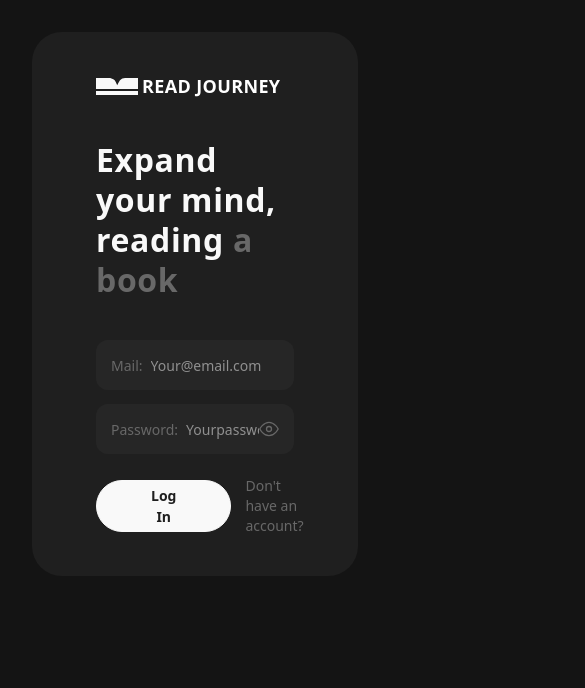
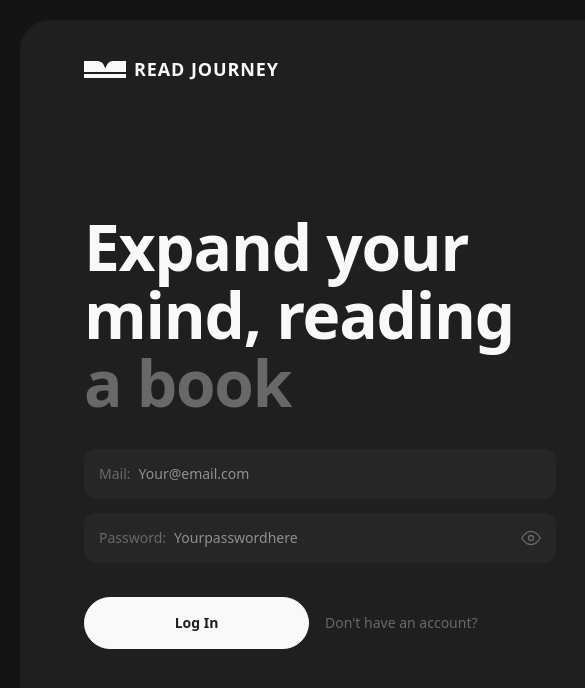
Before and after one commit to maodzhedun/readjourney, a Next.js app: page /login in a window 390 px wide. Shown: the top 688 px of the page, 585 px wide, since content can reach past the window. Built offline with nearby package versions, Linux system fonts and the light colour scheme; no server answers.

Commit message:
layout reg login

```diff
--- a/app/(auth)/layout.tsx
+++ b/app/(auth)/layout.tsx
@@ -7,33 +7,99 @@ export default function AuthLayout({
   children: React.ReactNode;
 }) {
   return (
-    <main className="min-h-screen bg-[#141414]" style={{ padding: '32px' }}>
-      <div className="mx-auto flex min-h-[calc(100vh-64px)] max-w-[1280px] flex-col gap-4 lg:flex-row">
-        {/* Form Section - 600px on desktop */}
+    <div
+      style={{
+        minHeight: '100dvh',
+        backgroundColor: '#141414',
+        padding: '20px',
+        boxSizing: 'border-box',
+      }}
+    >
+      <div
+        style={{
+          display: 'flex',
+          flexDirection: 'row',
+          gap: '20px',
+          maxWidth: '1280px',
+          margin: '0 auto',
+
+          height: 'calc(100dvh - 40px)',
+          minHeight: '700px',
+        }}
+      >
         <div
-          className="flex w-full flex-col rounded-[30px] bg-[#1f1f1f] lg:w-[600px] lg:shrink-0"
-          style={{ padding: '40px 64px' }}
+          style={{
+            width: '600px',
+            minWidth: '600px',
+            backgroundColor: '#1f1f1f',
+            borderRadius: '30px',
+
+            padding: '40px 64px',
+            display: 'flex',
+            flexDirection: 'column',
+
+            overflowY: 'auto',
+            overflowX: 'hidden',
+          }}
         >
-          {/* Logo */}
-          <Link href="/" className="flex items-center gap-1">
+          <Link
+            href="/"
+            style={{
+              display: 'flex',
+              alignItems: 'center',
+              gap: '8px',
+              textDecoration: 'none',
+              flexShrink: 0,
+            }}
+          >
             <Image
               src="/images/logo.svg"
-              alt="Read Journey"
+              alt=""
               width={42}
               height={17}
-              className="h-auto w-auto"
+              priority
+              style={{ display: 'block', flexShrink: 0 }}
             />
-            <span className="text-lg font-bold uppercase tracking-[0.02em] text-white">
+            <span
+              style={{
+                color: '#f9f9f9',
+                fontWeight: 700,
+                fontSize: '18px',
+                lineHeight: 1,
+                letterSpacing: '0.05em',
+                textTransform: 'uppercase',
+                whiteSpace: 'nowrap',
+              }}
+            >
               Read Journey
             </span>
           </Link>
 
-          {children}
+          <div
+            style={{
+              flex: 1,
+              display: 'flex',
+              flexDirection: 'column',
+              justifyContent: 'center',
+
+              minHeight: 0,
+            }}
+          >
+            {children}
+          </div>
         </div>
 
-        {/* Image Section - fills remaining space */}
-        <div className="relative hidden flex-1 items-center justify-center overflow-hidden rounded-[30px] bg-[#1f1f1f] lg:flex">
-          {/* iPhone image with responsive srcSet */}
+        <div
+          style={{
+            flex: 1,
+            backgroundColor: '#1f1f1f',
+            borderRadius: '30px',
+            display: 'flex',
+            alignItems: 'center',
+            justifyContent: 'center',
+            overflow: 'hidden',
+          }}
+        >
           <picture>
             <source
               srcSet="/images/iphone@1x.webp 1x, /images/iphone@2x.webp 2x"
@@ -42,13 +108,11 @@ export default function AuthLayout({
             <img
               src="/images/iphone@1x.webp"
               alt="Read Journey App"
-              width={365}
-              height={548}
-              className="h-auto max-h-[90%] w-auto object-contain"
+              style={{ height: '88%', width: 'auto', display: 'block' }}
             />
           </picture>
         </div>
       </div>
-    </main>
+    </div>
   );
 }
--- a/app/api/auth/register/route.ts
+++ b/app/api/auth/register/route.ts
@@ -6,6 +6,7 @@ import { isAxiosError } from 'axios';
 export async function POST(req: NextRequest) {
   try {
     const body = await req.json();
+
     const response = await api.post('/users/signup', body);
 
     const cookieStore = await cookies();
@@ -15,7 +16,7 @@ export async function POST(req: NextRequest) {
       httpOnly: true,
       secure: process.env.NODE_ENV === 'production',
       sameSite: 'lax',
-      maxAge: 60 * 60 * 24 * 7,
+      maxAge: 60 * 60, // 1 hour
       path: '/',
     });
 
--- a/app/layout.tsx
+++ b/app/layout.tsx
@@ -1,5 +1,3 @@
-//app/layout.tsx
-
 import type { Metadata, Viewport } from 'next';
 import { Inter } from 'next/font/google';
 import Providers from './providers';
@@ -93,8 +91,8 @@ export default function RootLayout({
   children: React.ReactNode;
 }) {
   return (
-    <html lang="en" className={inter.variable}>
-      <body className="min-h-screen bg-[#141414] font-sans text-[#f9f9f9] antialiased">
+    <html lang="en" className={inter.variable} style={{ height: '100%' }}>
+      <body className="h-full bg-[#141414] font-sans text-[#f9f9f9] antialiased">
         <Providers>
           <AuthProvider>{children}</AuthProvider>
         </Providers>
--- a/components/forms/LoginForm.tsx
+++ b/components/forms/LoginForm.tsx
@@ -3,10 +3,8 @@
 import Link from 'next/link';
 import { useForm } from 'react-hook-form';
 import { yupResolver } from '@hookform/resolvers/yup';
-
 import { useLogin } from '@/hooks/useAuth';
 import { loginSchema } from '@/utils/validationSchemas';
-
 import Input from '@/components/ui/Input';
 import Button from '@/components/ui/Button';
 
@@ -17,33 +15,30 @@ interface FormData {
 
 export default function LoginForm() {
   const { mutate: login, isPending } = useLogin();
-
-  const {
-    register,
-    handleSubmit,
-    formState: { errors },
-  } = useForm<FormData>({
+  const { register, handleSubmit, formState: { errors } } = useForm<FormData>({
     resolver: yupResolver(loginSchema),
   });
 
-  const onSubmit = (data: FormData) => {
-    login(data);
-  };
-
   return (
-    <>
+    <div>
       <h1
-        className="text-[32px] font-bold leading-tight tracking-[0.02em] md:text-[64px]"
-        style={{ color: '#f9f9f9', marginTop: '40px', marginBottom: '40px' }}
+        style={{
+          fontSize: '64px',
+          fontWeight: 700,
+          lineHeight: 1.06,
+          letterSpacing: '-0.02em',
+          color: '#f9f9f9',
+          marginBottom: '32px',
+          maxWidth: '444px',
+        }}
       >
         Expand your mind, reading{' '}
         <span style={{ color: '#686868' }}>a book</span>
       </h1>
 
       <form
-        onSubmit={handleSubmit(onSubmit)}
-        className="flex flex-col"
-        style={{ gap: '14px' }}
+        onSubmit={handleSubmit(data => login(data))}
+        style={{ display: 'flex', flexDirection: 'column', gap: '14px', width: '472px' }}
       >
         <Input
           {...register('email')}
@@ -52,7 +47,6 @@ export default function LoginForm() {
           placeholder="Your@email.com"
           error={errors.email?.message}
         />
-
         <Input
           {...register('password')}
           type="password"
@@ -62,24 +56,32 @@ export default function LoginForm() {
           error={errors.password?.message}
         />
 
-        <div
-          className="flex items-center"
-          style={{ gap: '14px', marginTop: '8px' }}
-        >
-          <Button type="submit" variant="primary" isLoading={isPending}>
+        <div style={{ display: 'flex', alignItems: 'center', gap: '16px', marginTop: '20px' }}>
+          <Button
+            type="submit"
+            variant="primary"
+            isLoading={isPending}
+            style={{ width: '225px', height: '52px', flexShrink: 0 }}
+          >
             Log In
           </Button>
           <Link
             href="/register"
-            className="text-sm no-underline transition-colors hover:underline hover:underline-offset-2"
-            style={{ color: '#686868' }}
-            onMouseEnter={(e) => (e.currentTarget.style.color = '#f9f9f9')}
-            onMouseLeave={(e) => (e.currentTarget.style.color = '#686868')}
+            style={{
+              color: '#686868',
+              fontSize: '14px',
+              lineHeight: '18px',
+              textDecoration: 'none',
+              whiteSpace: 'nowrap',
+              transition: 'color 0.2s',
+            }}
+            onMouseEnter={e => (e.currentTarget.style.color = '#f9f9f9')}
+            onMouseLeave={e => (e.currentTarget.style.color = '#686868')}
           >
             Don&apos;t have an account?
           </Link>
         </div>
       </form>
-    </>
+    </div>
   );
 }
--- a/utils/validationSchemas.ts
+++ b/utils/validationSchemas.ts
@@ -1,6 +1,7 @@
 import * as yup from 'yup';
 
 const emailRegex = /^\w+@[a-zA-Z_]+?\.[a-zA-Z]{2,3}$/;
+const emailError = 'Email must be in format name@gmail.com (no dots before @)';
 
 export const registerSchema = yup.object({
   name: yup
@@ -10,7 +11,7 @@ export const registerSchema = yup.object({
   email: yup
     .string()
     .required('Email is required')
-    .matches(emailRegex, 'Invalid email format'),
+    .matches(emailRegex, emailError),
   password: yup
     .string()
     .required('Password is required')
@@ -21,7 +22,7 @@ export const loginSchema = yup.object({
   email: yup
     .string()
     .required('Email is required')
-    .matches(emailRegex, 'Invalid email format'),
+    .matches(emailRegex, emailError),
   password: yup
     .string()
     .required('Password is required')
@@ -29,19 +30,29 @@ export const loginSchema = yup.object({
 });
 
 export const addBookSchema = yup.object({
-  title: yup.string().required('Title is required'),
-  author: yup.string().required('Author is required'),
+  title: yup
+    .string()
+    .required('Title is required')
+    .min(1, 'Title cannot be empty')
+    .trim(),
+  author: yup
+    .string()
+    .required('Author is required')
+    .min(2, 'Author name must be at least 2 characters')
+    .trim(),
   totalPages: yup
     .number()
     .typeError('Must be a number')
     .required('Number of pages is required')
     .positive('Must be positive')
-    .integer('Must be an integer'),
+    .integer('Must be an integer')
+    .min(1, 'Book must have at least 1 page')
+    .max(10000, 'Seems too many pages'),
 });
 
 export const filtersSchema = yup.object({
-  title: yup.string(),
-  author: yup.string(),
+  title: yup.string().trim().default(''),
+  author: yup.string().trim().default(''),
 });
 
 export const readingSchema = yup.object({
@@ -50,5 +61,6 @@ export const readingSchema = yup.object({
     .typeError('Must be a number')
     .required('Page number is required')
     .positive('Must be positive')
-    .integer('Must be an integer'),
+    .integer('Must be an integer')
+    .min(1, 'Page must be at least 1'),
 });
```
Also changed, not shown: components/forms/RegisterForm.tsx (+47 -28 lines).
